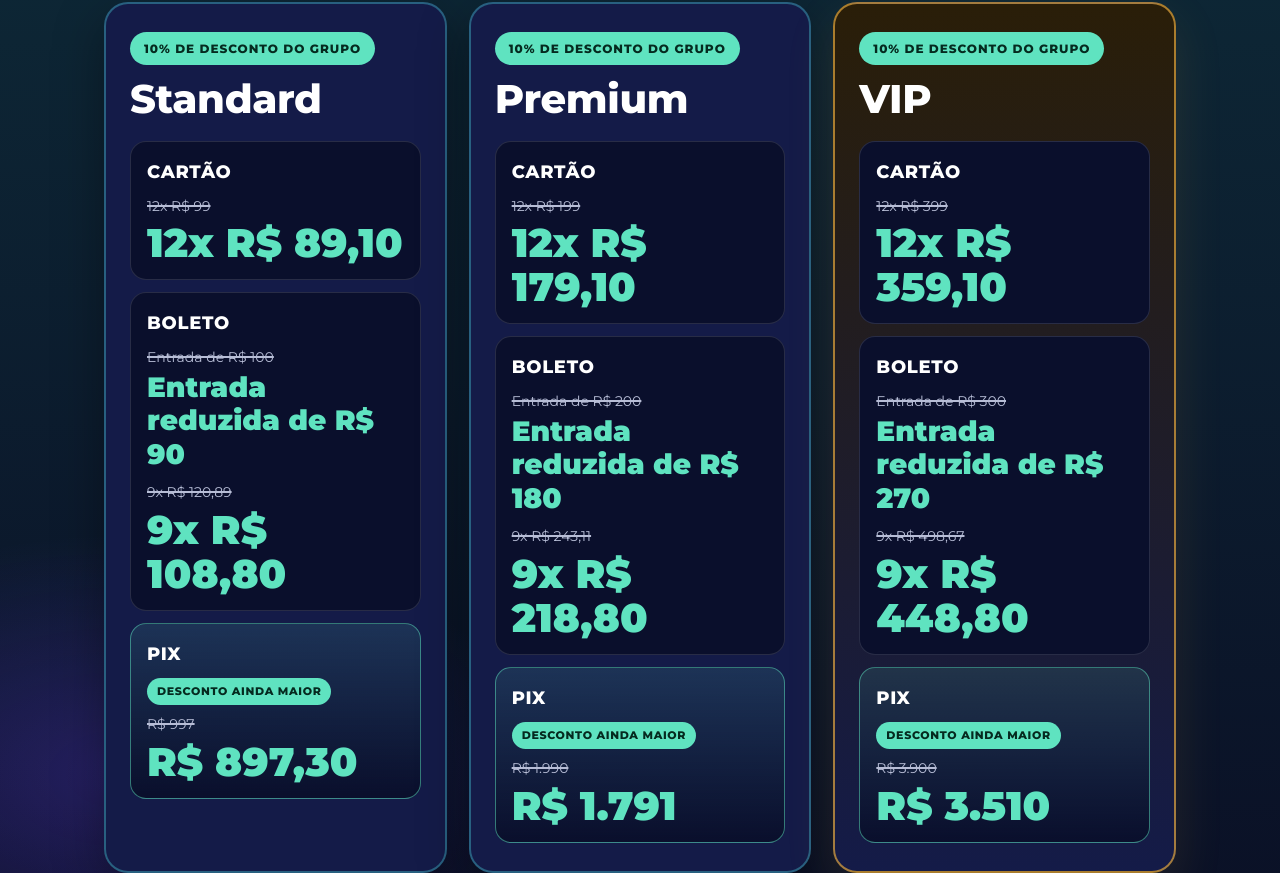
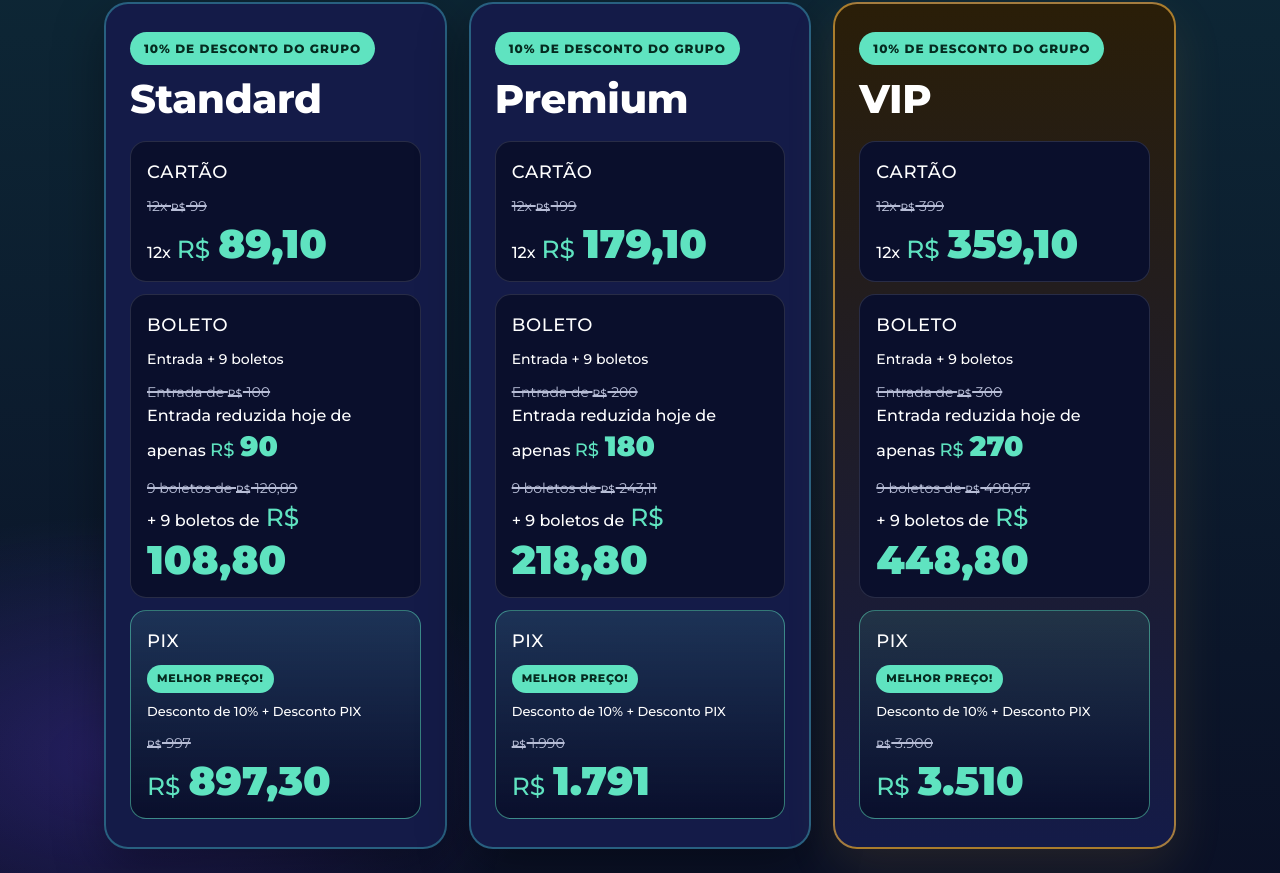
Before and after one commit to VOLLPilates/grupos-encontro, a plain HTML site: page grupo/index.html in a window 1280 px wide. Shown: the part 1150-2023 px from the top of the page. Drawn offline with Linux system fonts and the light colour scheme.

Commit message:
Ajusta a hierarquia dos precos: menos negrito, boleto em duas partes e PIX como melhor preco
Co-authored-by: Cursor <cursoragent@cursor.com>

```diff
--- a/grupo/index.html
+++ b/grupo/index.html
@@ -104,12 +104,20 @@ nav .badge-short{display:none}
 .preco h3{font-size:clamp(32px,4vw,40px);margin:12px 0 8px}
 .selo-desc{display:inline-block;align-self:flex-start;font-size:12px;font-weight:800;letter-spacing:.08em;text-transform:uppercase;color:#052a1f;background:var(--green);padding:7px 14px;border-radius:999px}
 .preco .linha{margin-top:12px;padding:16px 16px 14px;background:#0A0F2C;border:1px solid rgba(255,255,255,.12);border-radius:16px}
-.preco .rotulo{display:block;font-size:18px;font-weight:800;letter-spacing:.04em;text-transform:uppercase;color:#fff;margin-bottom:8px}
-.preco .entrada{display:block;font-size:clamp(22px,3vw,28px);font-weight:900;color:var(--green);line-height:1.2;margin:2px 0 10px}
-.preco .de{display:block;font-size:14px;color:var(--muted);text-decoration:line-through;text-decoration-thickness:1.5px}
-.preco .por{display:block;font-size:clamp(30px,4vw,40px);font-weight:900;color:var(--green);line-height:1.1;margin-top:4px}
+.preco .rotulo{display:block;font-size:18px;font-weight:500;letter-spacing:.04em;text-transform:uppercase;color:#fff;margin-bottom:8px}
+.preco .apoio{display:block;font-size:14px;font-weight:500;color:#fff;margin-bottom:10px}
+.preco .entrada{display:block;font-size:16px;font-weight:500;color:#fff;line-height:1.4;margin:2px 0 10px}
+.preco .entrada .num{font-size:clamp(22px,3vw,28px);font-weight:900;color:var(--green)}
+.preco .de{display:block;font-size:14px;font-weight:400;color:var(--muted);text-decoration:line-through;text-decoration-thickness:1.5px}
+.preco .por{display:flex;flex-wrap:wrap;align-items:baseline;gap:6px;font-size:clamp(30px,4vw,40px);font-weight:500;color:var(--green);line-height:1.15;margin-top:4px}
+.preco .por .prefixo{font-size:16px;font-weight:500;color:#fff}
+.preco .por .num{font-weight:900}
+.preco .rs{font-size:.62em;font-weight:500;margin-right:.08em}
+.preco .de .rs{font-size:.75em}
+.preco .entrada .rs{font-size:clamp(14px,2vw,18px);font-weight:500;color:var(--green)}
 .preco .linha.pix{border-color:rgba(95,227,192,.5);background:linear-gradient(180deg,rgba(95,227,192,.12),#0A0F2C)}
 .selo-pix{display:inline-block;font-size:11px;font-weight:800;letter-spacing:.06em;text-transform:uppercase;color:#052a1f;background:var(--green);padding:5px 10px;border-radius:999px;margin:0 0 8px}
+.pix-combo{display:block;font-size:13px;font-weight:500;color:#fff;margin:0 0 10px}
 .precos-nota{margin-top:28px;color:var(--muted);font-size:15px;max-width:760px}
 .precos-nota strong{color:#fff}
 
@@ -298,21 +306,23 @@ footer .wrap{display:flex;justify-content:space-between;flex-wrap:wrap;gap:10px}
         <h3>Standard</h3>
         <div class="linha">
           <span class="rotulo">Cartão</span>
-          <span class="de">12x R$ 99</span>
-          <span class="por">12x R$ 89,10</span>
+          <span class="de">12x <span class="rs">R$</span> 99</span>
+          <span class="por"><span class="prefixo">12x</span> <span class="rs">R$</span> <span class="num">89,10</span></span>
         </div>
         <div class="linha">
           <span class="rotulo">Boleto</span>
-          <span class="de">Entrada de R$ 100</span>
-          <span class="entrada">Entrada reduzida de R$ 90</span>
-          <span class="de">9x R$ 120,89</span>
-          <span class="por">9x R$ 108,80</span>
+          <span class="apoio">Entrada + 9 boletos</span>
+          <span class="de">Entrada de <span class="rs">R$</span> 100</span>
+          <span class="entrada">Entrada reduzida hoje de apenas <span class="rs">R$</span> <span class="num">90</span></span>
+          <span class="de">9 boletos de <span class="rs">R$</span> 120,89</span>
+          <span class="por"><span class="prefixo">+ 9 boletos de</span> <span class="rs">R$</span> <span class="num">108,80</span></span>
         </div>
         <div class="linha pix">
           <span class="rotulo">PIX</span>
-          <span class="selo-pix">Desconto ainda maior</span>
-          <span class="de">R$ 997</span>
-          <span class="por">R$ 897,30</span>
+          <span class="selo-pix">Melhor preço!</span>
+          <span class="pix-combo">Desconto de 10% + Desconto PIX</span>
+          <span class="de"><span class="rs">R$</span> 997</span>
+          <span class="por"><span class="rs">R$</span> <span class="num">897,30</span></span>
         </div>
       </article>
       <article class="preco">
@@ -320,21 +330,23 @@ footer .wrap{display:flex;justify-content:space-between;flex-wrap:wrap;gap:10px}
         <h3>Premium</h3>
         <div class="linha">
           <span class="rotulo">Cartão</span>
-          <span class="de">12x R$ 199</span>
-          <span class="por">12x R$ 179,10</span>
+          <span class="de">12x <span class="rs">R$</span> 199</span>
+          <span class="por"><span class="prefixo">12x</span> <span class="rs">R$</span> <span class="num">179,10</span></span>
         </div>
         <div class="linha">
           <span class="rotulo">Boleto</span>
-          <span class="de">Entrada de R$ 200</span>
-          <span class="entrada">Entrada reduzida de R$ 180</span>
-          <span class="de">9x R$ 243,11</span>
-          <span class="por">9x R$ 218,80</span>
+          <span class="apoio">Entrada + 9 boletos</span>
+          <span class="de">Entrada de <span class="rs">R$</span> 200</span>
+          <span class="entrada">Entrada reduzida hoje de apenas <span class="rs">R$</span> <span class="num">180</span></span>
+          <span class="de">9 boletos de <span class="rs">R$</span> 243,11</span>
+          <span class="por"><span class="prefixo">+ 9 boletos de</span> <span class="rs">R$</span> <span class="num">218,80</span></span>
         </div>
         <div class="linha pix">
           <span class="rotulo">PIX</span>
-          <span class="selo-pix">Desconto ainda maior</span>
-          <span class="de">R$ 1.990</span>
-          <span class="por">R$ 1.791</span>
+          <span class="selo-pix">Melhor preço!</span>
+          <span class="pix-combo">Desconto de 10% + Desconto PIX</span>
+          <span class="de"><span class="rs">R$</span> 1.990</span>
+          <span class="por"><span class="rs">R$</span> <span class="num">1.791</span></span>
         </div>
       </article>
       <article class="preco destaque">
@@ -342,21 +354,23 @@ footer .wrap{display:flex;justify-content:space-between;flex-wrap:wrap;gap:10px}
         <h3>VIP</h3>
         <div class="linha">
           <span class="rotulo">Cartão</span>
-          <span class="de">12x R$ 399</span>
-          <span class="por">12x R$ 359,10</span>
+          <span class="de">12x <span class="rs">R$</span> 399</span>
+          <span class="por"><span class="prefixo">12x</span> <span class="rs">R$</span> <span class="num">359,10</span></span>
         </div>
         <div class="linha">
           <span class="rotulo">Boleto</span>
-          <span class="de">Entrada de R$ 300</span>
-          <span class="entrada">Entrada reduzida de R$ 270</span>
-          <span class="de">9x R$ 498,67</span>
-          <span class="por">9x R$ 448,80</span>
+          <span class="apoio">Entrada + 9 boletos</span>
+          <span class="de">Entrada de <span class="rs">R$</span> 300</span>
+          <span class="entrada">Entrada reduzida hoje de apenas <span class="rs">R$</span> <span class="num">270</span></span>
+          <span class="de">9 boletos de <span class="rs">R$</span> 498,67</span>
+          <span class="por"><span class="prefixo">+ 9 boletos de</span> <span class="rs">R$</span> <span class="num">448,80</span></span>
         </div>
         <div class="linha pix">
           <span class="rotulo">PIX</span>
-          <span class="selo-pix">Desconto ainda maior</span>
-          <span class="de">R$ 3.900</span>
-          <span class="por">R$ 3.510</span>
+          <span class="selo-pix">Melhor preço!</span>
+          <span class="pix-combo">Desconto de 10% + Desconto PIX</span>
+          <span class="de"><span class="rs">R$</span> 3.900</span>
+          <span class="por"><span class="rs">R$</span> <span class="num">3.510</span></span>
         </div>
       </article>
     </div>
```
